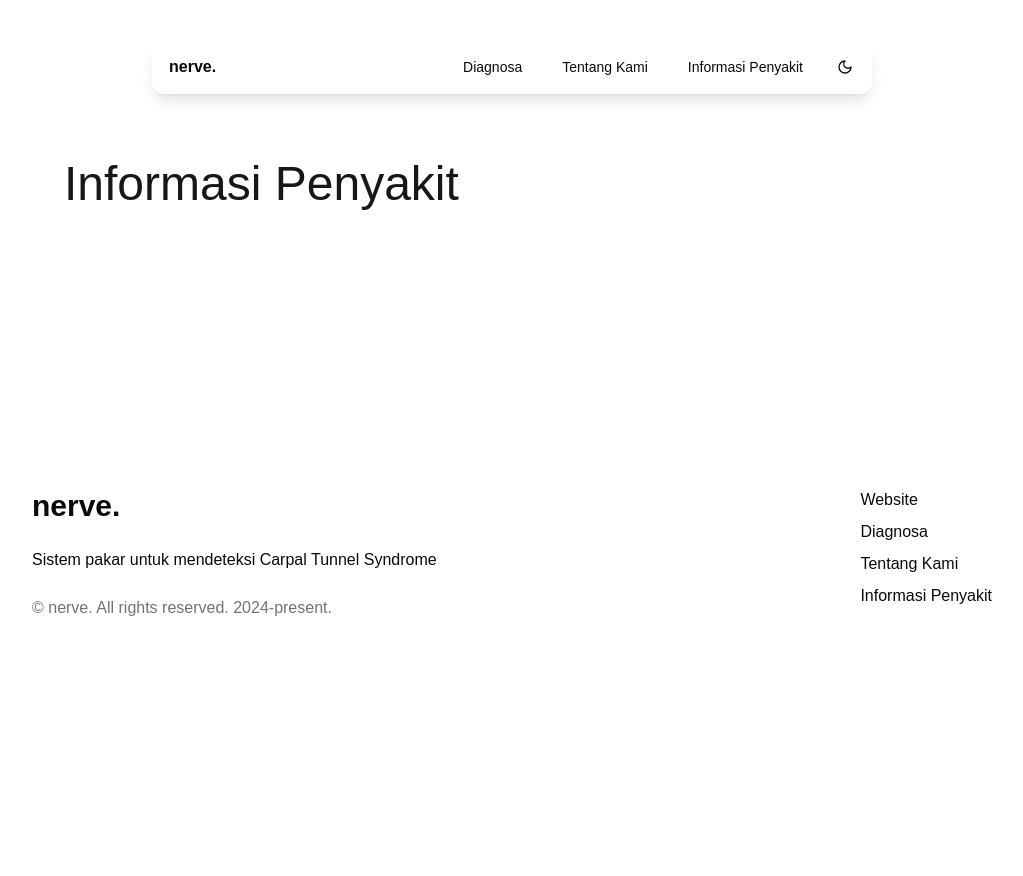
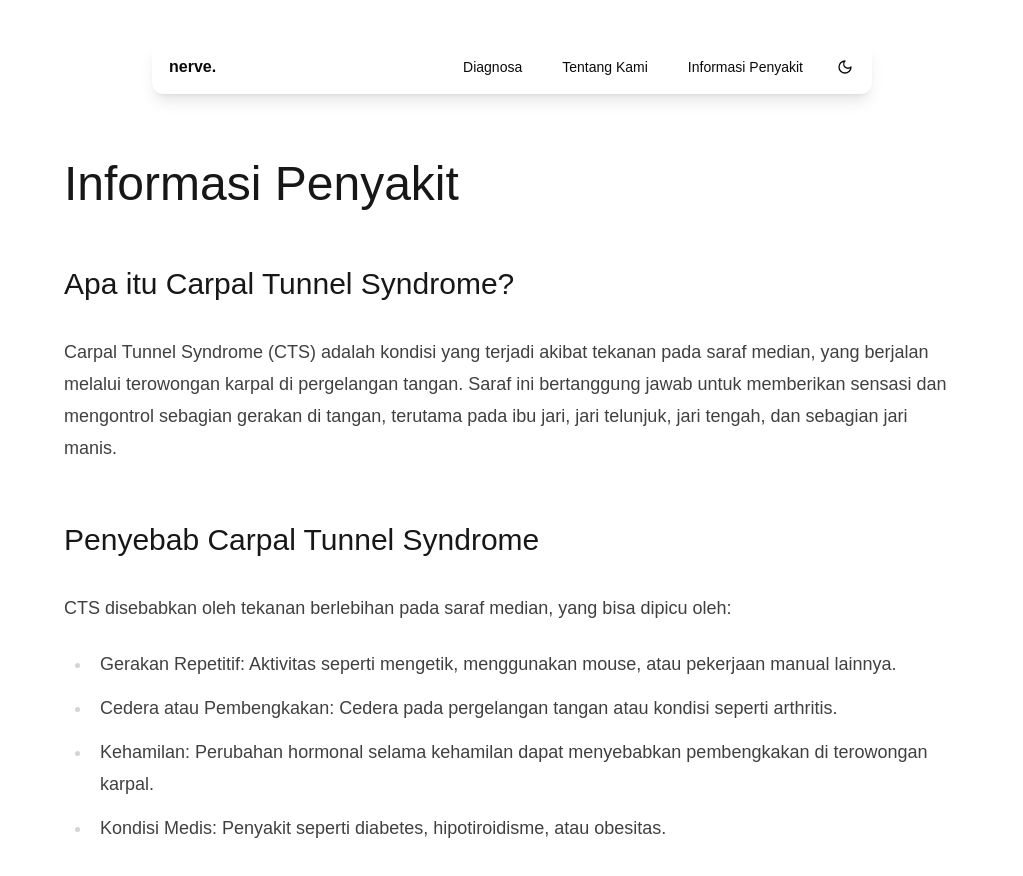
Before and after one commit to fzl96/nerve, a Next.js app: page /carpal-tunnel-syndrome in a window 1280 px wide. Shown: the top 876 px of the page, without its empty margins (128-1151 px from the left). Before the commit the page ends 800 px from the top, so only its background shows below. Built offline with nearby package versions, Linux system fonts and the light colour scheme.

Commit message:
feat: Add information section

```diff
--- a/src/app/carpal-tunnel-syndrome/page.tsx
+++ b/src/app/carpal-tunnel-syndrome/page.tsx
@@ -8,6 +8,38 @@ export default function AboutUs() {
           <Section>
             <Container>
               <h1>Informasi Penyakit</h1>
+              <h2>Apa itu Carpal Tunnel Syndrome?</h2>
+              <p>
+                Carpal Tunnel Syndrome (CTS) adalah kondisi yang terjadi akibat
+                tekanan pada saraf median, yang berjalan melalui terowongan
+                karpal di pergelangan tangan. Saraf ini bertanggung jawab untuk
+                memberikan sensasi dan mengontrol sebagian gerakan di tangan,
+                terutama pada ibu jari, jari telunjuk, jari tengah, dan sebagian
+                jari manis.
+              </p>
+              <h2>Penyebab Carpal Tunnel Syndrome</h2>
+              <p>
+                CTS disebabkan oleh tekanan berlebihan pada saraf median, yang
+                bisa dipicu oleh:
+              </p>
+              <ul>
+                <li>
+                  Gerakan Repetitif: Aktivitas seperti mengetik, menggunakan
+                  mouse, atau pekerjaan manual lainnya.
+                </li>
+                <li>
+                  Cedera atau Pembengkakan: Cedera pada pergelangan tangan atau
+                  kondisi seperti arthritis.
+                </li>
+                <li>
+                  Kehamilan: Perubahan hormonal selama kehamilan dapat
+                  menyebabkan pembengkakan di terowongan karpal.
+                </li>
+                <li>
+                  Kondisi Medis: Penyakit seperti diabetes, hipotiroidisme, atau
+                  obesitas.
+                </li>
+              </ul>
             </Container>
           </Section>
         </Container>
```
